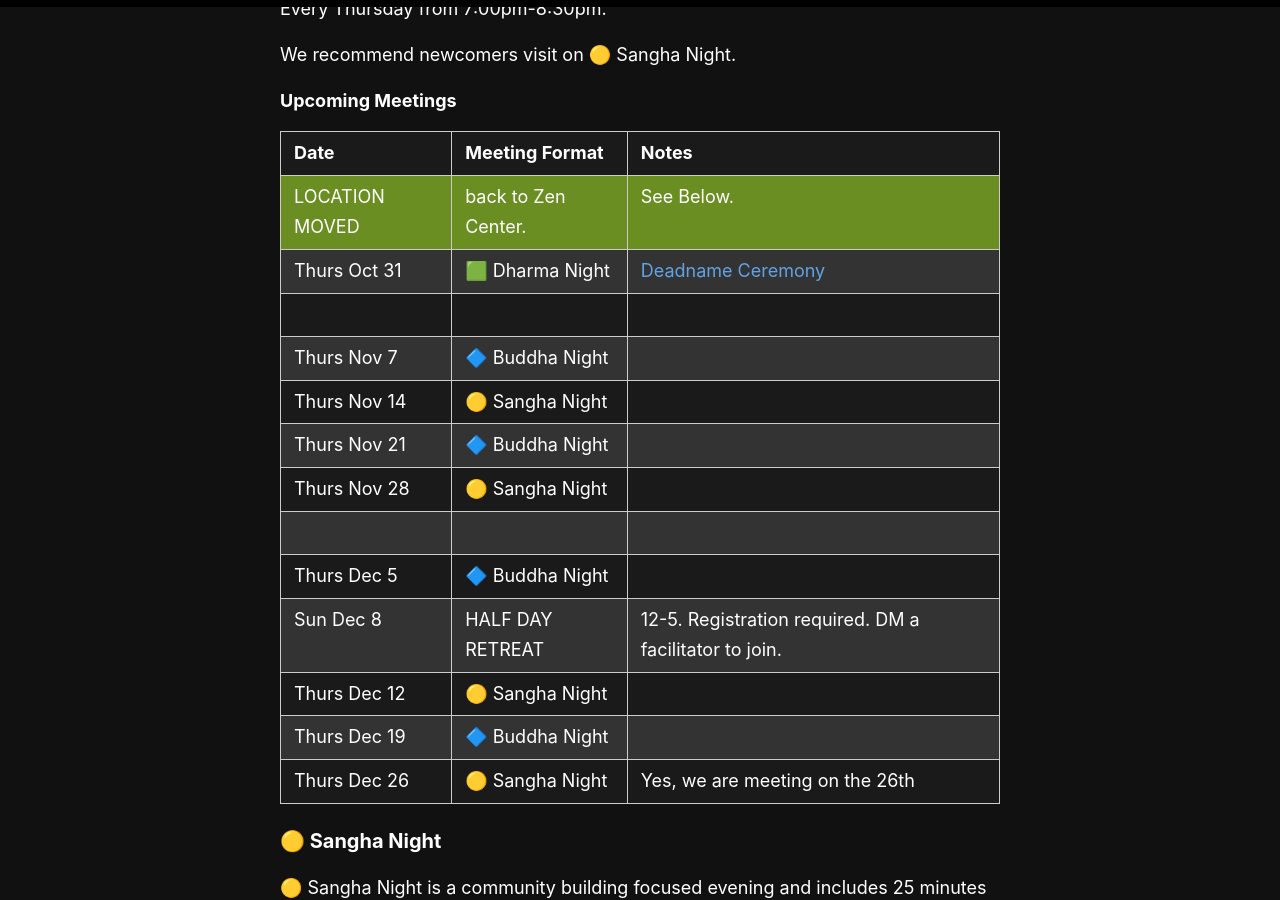
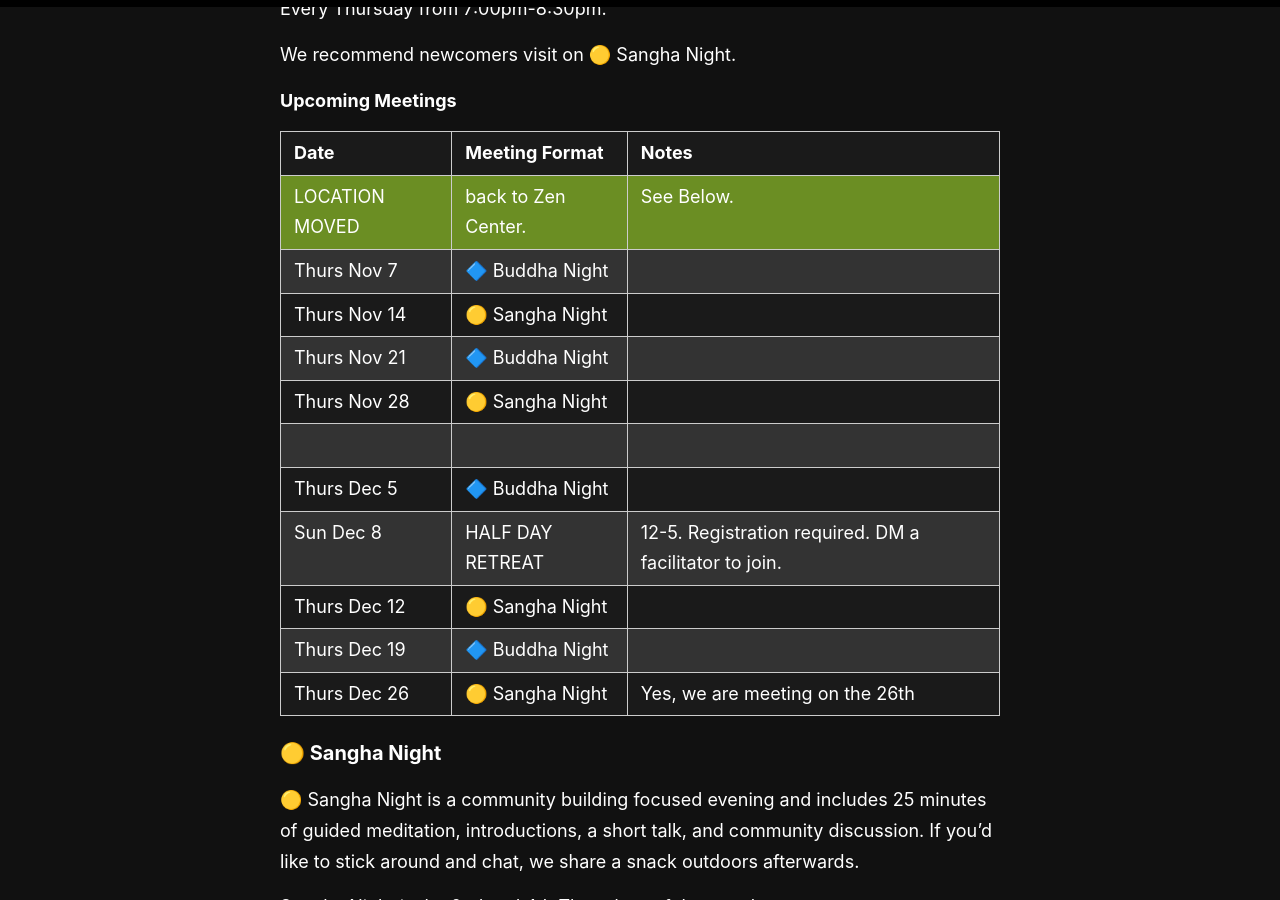
Before and after one commit to rykener/transsangha, a Jekyll site: the page built from _pages/schedule.md, in a window 1280 px wide and 900 px high, scrolled down 316 px. Built offline with Jekyll 4.4.1, drawn with Linux system fonts in a browser that asks for light colours.

Commit message:
update schedule

```diff
--- a/_pages/schedule.md
+++ b/_pages/schedule.md
@@ -17,8 +17,6 @@ We recommend newcomers visit on 🟡 Sangha Night.
 | Date           | Meeting Format  | Notes |
 |----------------|-----------------|-------|
 | LOCATION MOVED | back to Zen Center. | See Below. |
-| Thurs Oct 31   | 🟩 Dharma Night | [Deadname Ceremony](/deadname)
-| | |
 | Thurs Nov 7    | 🔷 Buddha Night |
 | Thurs Nov 14   | 🟡 Sangha Night |
 | Thurs Nov 21   | 🔷 Buddha Night |
```
